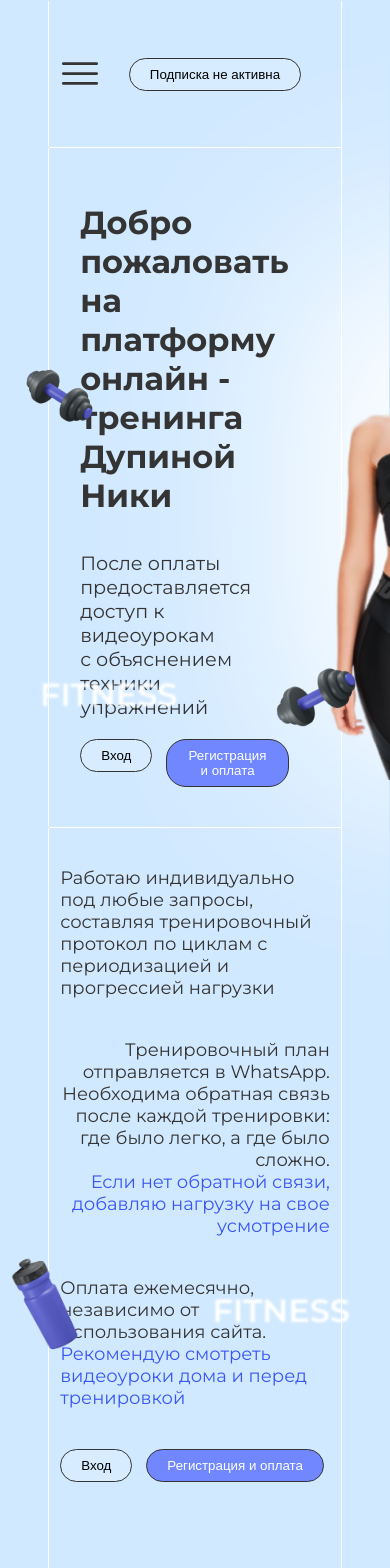
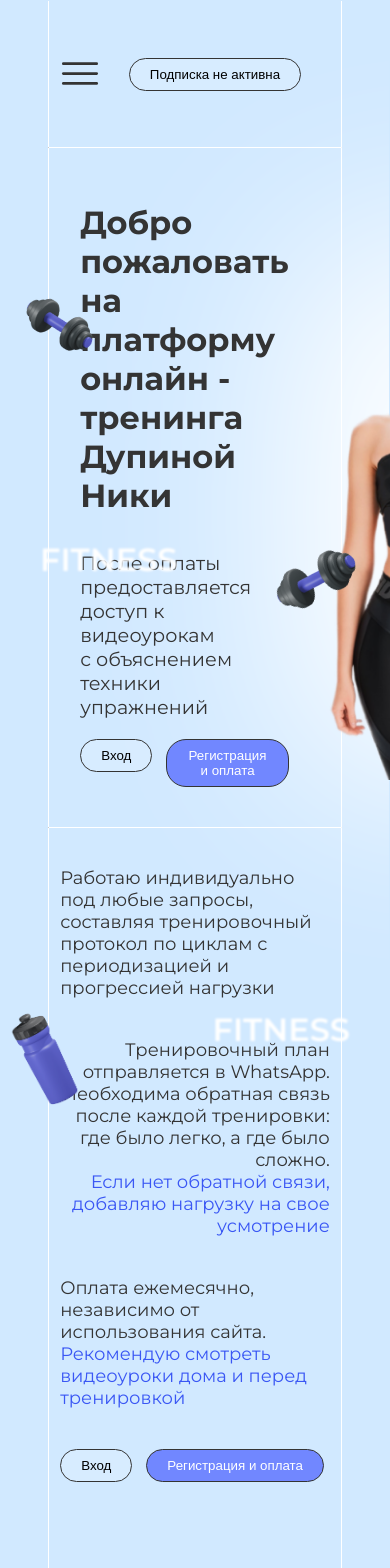
Before and after one commit to pavloging/nikassdgym, a React (Vite) app in the folder client/: page / in a window 390 px wide. Shown: the top 1568 px of the page. Built offline with nearby package versions, Linux system fonts and the light colour scheme.

Commit message:
edit: new design

```diff
--- a/client/src/index.css
+++ b/client/src/index.css
@@ -689,14 +689,13 @@ hr {
 
 /* Для мишуры */
 @media (min-width: 400px) and (max-width: 425px) {
-    /* Ваши стили внутри этого блока */
     #main__img {
         display: block;
     }
     #main__first-fitness {
         position: absolute;
         left: 40px;
-        top: 71vh;
+        top: 490px;
         color: var(--color-white);
         font-size: xx-large;
         font-weight: 600;
@@ -705,7 +704,7 @@ hr {
     #main__second-fitness {
         position: absolute;
         right: 40px;
-        top: 143vh;
+        top: 965px;
         color: var(--color-white);
         font-size: xx-large;
         font-weight: 600;
@@ -713,21 +712,21 @@ hr {
     }
     #main__first-dumbbell{
         position: absolute;
-        top: 72vh;
+        top: 460px;
         right: 0;
         width: 150px;
         transform: rotate(293deg);
     }
     #main__second-dumbbell{
         position: absolute;
-        top: 35vh;
+        top: 236px;
         left: 0;
         width: 120px;
         transform: rotate(353deg);
     }
     #main__shaker {
         position: absolute;
-        top: 133vh;
+        top: 890px;
         left: 0;
         width: 150px;
     }
@@ -741,7 +740,7 @@ hr {
     #main__first-fitness {
         position: absolute;
         left: 40px;
-        top: 80vh;
+        top: 540px;
         color: var(--color-white);
         font-size: xx-large;
         font-weight: 600;
@@ -750,7 +749,7 @@ hr {
     #main__second-fitness {
         position: absolute;
         right: 40px;
-        top: 153vh;
+        top: 1010px;
         color: var(--color-white);
         font-size: xx-large;
         font-weight: 600;
@@ -758,21 +757,21 @@ hr {
     }
     #main__first-dumbbell{
         position: absolute;
-        top: 72vh;
+        top: 490px;
         right: 0;
         width: 150px;
         transform: rotate(293deg);
     }
     #main__second-dumbbell{
         position: absolute;
-        top: 38vh;
+        top: 250px;
         left: 0;
         width: 130px;
         transform: rotate(353deg);
     }
     #main__shaker {
         position: absolute;
-        top: 141vh;
+        top: 945px;
         left: 0;
         width: 150px;
     }
```
